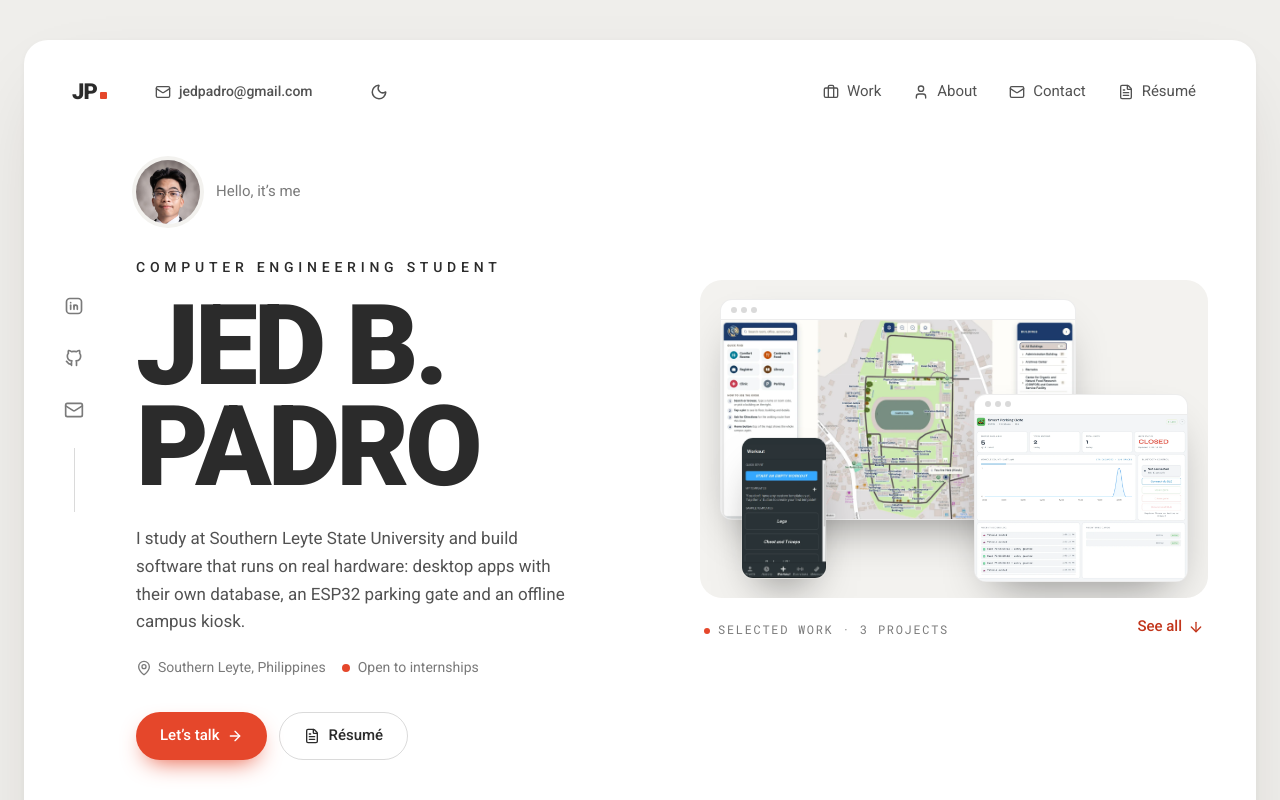
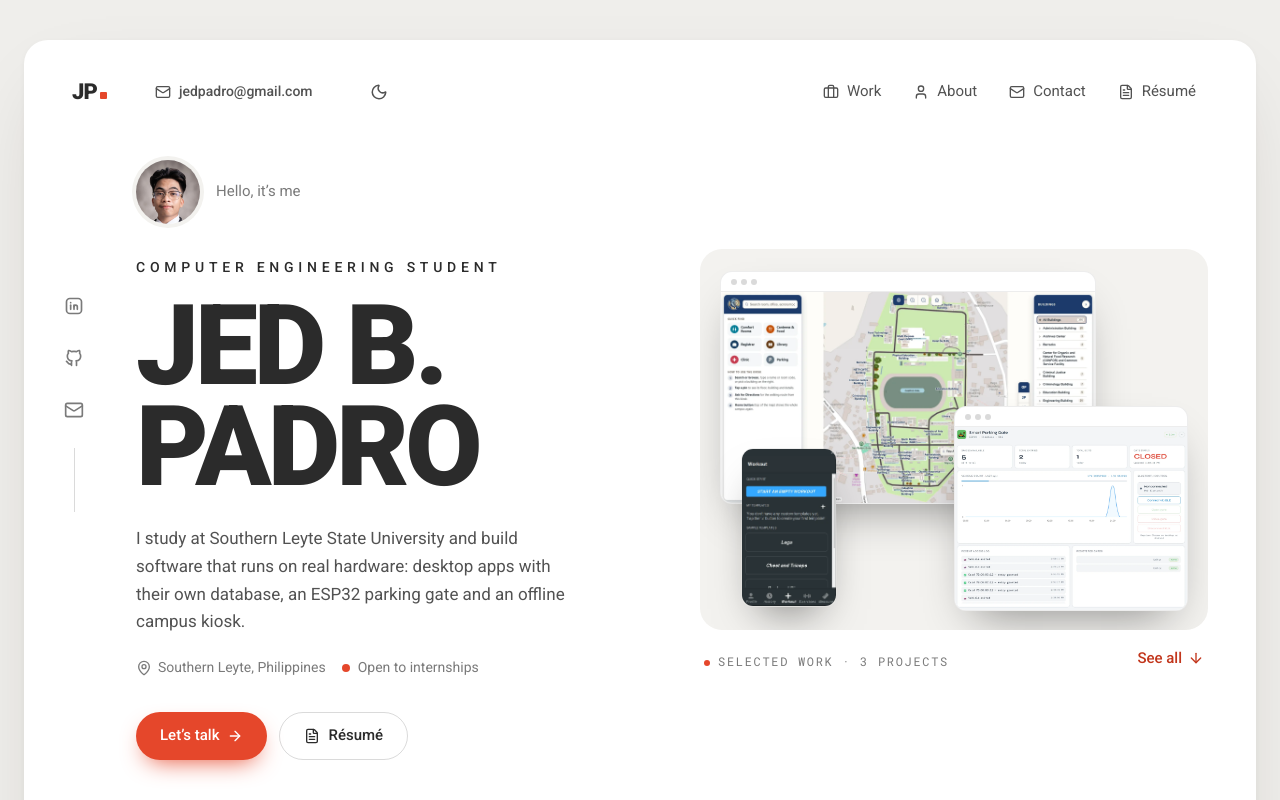
Before and after one commit to jeedp/portfolio, a React (Vite) app: page / in a window 1280 px wide. Shown: the top 800 px of the page. Built offline with nearby package versions, Linux system fonts and the light colour scheme; no server answers.

Commit message:
Hero: taller collage so the screenshots match the name column

```diff
--- a/src/sections/Hero.tsx
+++ b/src/sections/Hero.tsx
@@ -25,13 +25,13 @@ function Collage() {
   const move = 'transition-transform duration-700 ease-out-expo'
   return (
     <a href="#work" className="group block" aria-label={`Selected work: ${projects.length} projects. Go to the projects.`}>
-      <div className="relative aspect-[16/10] overflow-hidden rounded-[22px] bg-panel">
-        <Frame src={kiosk.shots[0].src} alt={kiosk.shots[0].alt} className={`absolute left-[4%] top-[6%] w-[70%] ${move} group-hover:-translate-y-1`} />
-        <Frame src={parking.shots[0].src} alt={parking.shots[0].alt} className={`absolute bottom-[5%] right-[4%] w-[42%] ${move} group-hover:translate-y-1`} />
+      <div className="relative aspect-[4/3] overflow-hidden rounded-[22px] bg-panel">
+        <Frame src={kiosk.shots[0].src} alt={kiosk.shots[0].alt} className={`absolute left-[4%] top-[6%] w-[74%] ${move} group-hover:-translate-y-1`} />
+        <Frame src={parking.shots[0].src} alt={parking.shots[0].alt} className={`absolute bottom-[5%] right-[4%] w-[46%] ${move} group-hover:translate-y-1`} />
         <img
           src={asset(trainsmart.shots[1].src)}
           alt={trainsmart.shots[1].alt}
-          className={`absolute bottom-[6%] left-[8%] w-[17%] rounded-xl border border-line shadow-[0_22px_45px_-20px_rgb(0_0_0/0.55)] ${move} group-hover:-translate-y-1.5`}
+          className={`absolute bottom-[6%] left-[8%] w-[19%] rounded-xl border border-line shadow-[0_22px_45px_-20px_rgb(0_0_0/0.55)] ${move} group-hover:-translate-y-1.5`}
         />
       </div>
       <div className="mt-4 flex items-end justify-between gap-6 px-1">
```
